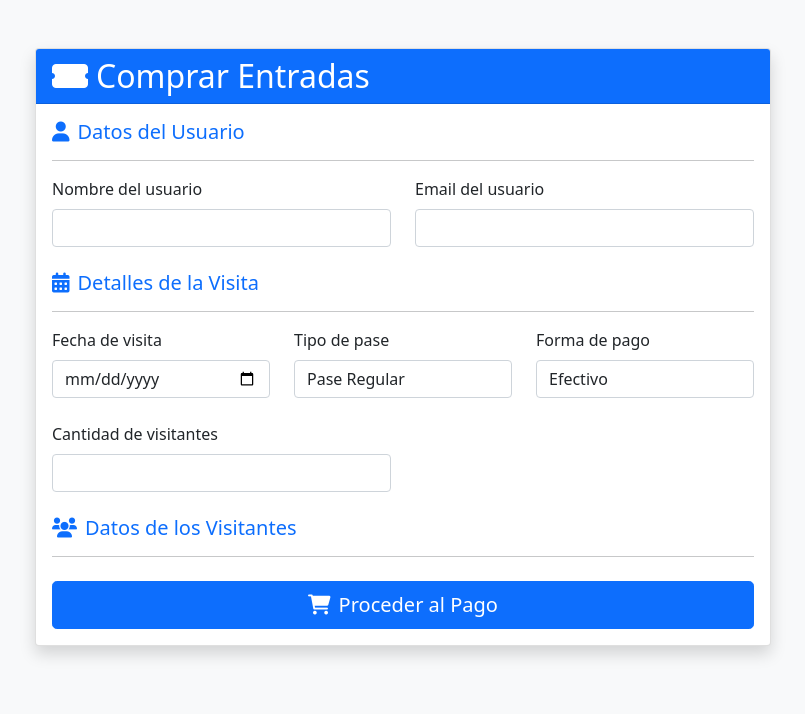
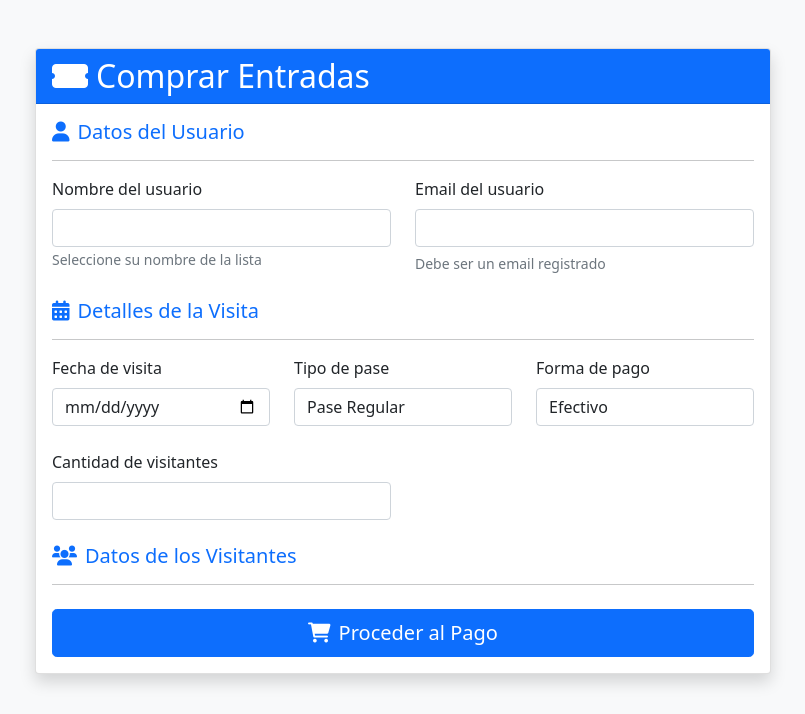
Before and after one commit to marcoffigueroa/TP6-ISW, a Django app: page /comprar-entradas/ in a window 1280 px wide. Shown: the top 714 px of the page, without its empty margins (237-1042 px from the left). Run offline with Django 5.2, Linux system fonts and the light colour scheme.

Commit message:
ADD: Implement user registration validation and enhance form with suggestions for registered users

```diff
--- a/comprar_entradas/constants.py
+++ b/comprar_entradas/constants.py
@@ -35,3 +35,47 @@ FERIADOS = [
     datetime.date(2025, 12, 8),  # Inmaculada Concepción de María
     datetime.date(2025, 12, 25), # Navidad
 ]
+
+# Listado de usuarios registrados
+USUARIOS_REGISTRADOS = [
+    {
+        'nombre': 'Tomas Vergara',
+        'mail': 'tomas.vergara@example.com',
+        'registrado': True
+    },
+    {
+        'nombre': 'Marco Figueroa',
+        'mail': 'marco.figueroa@example.com',
+        'registrado': True
+    },
+    {
+        'nombre': 'Juan Cruz Bordino',
+        'mail': 'juancruz.bordino@example.com',
+        'registrado': True
+    },
+    {
+        'nombre': 'Tiziana Carrizo',
+        'mail': 'tiziana.carrizo@example.com',
+        'registrado': True
+    },
+    {
+        'nombre': 'Ignacio Jose Maspero',
+        'mail': 'ignacio.maspero@example.com',
+        'registrado': True
+    },
+    {
+        'nombre': 'Agustin Rey Laje',
+        'mail': 'agustin.reylaje@example.com',
+        'registrado': True
+    },
+    {
+        'nombre': 'Salvador Gibert',
+        'mail': 'salvador.gibert@example.com',
+        'registrado': True
+    },
+    {
+        'nombre': 'Alena Ariza',
+        'mail': 'alena.ariza@example.com',
+        'registrado': True
+    }
+]
--- a/comprar_entradas/templates/comprar_entradas.html
+++ b/comprar_entradas/templates/comprar_entradas.html
@@ -37,10 +37,14 @@
                                 <div class="col-md-6">
                                     <label for="{{ form.usuario_nombre.id_for_label }}" class="form-label">{{ form.usuario_nombre.label }}</label>
                                     {{ form.usuario_nombre }}
+                                    <div id="nombre-sugerencias" class="list-group position-absolute" style="z-index: 1000; display: none;"></div>
+                                    <small class="form-text text-muted">Seleccione su nombre de la lista</small>
                                 </div>
                                 <div class="col-md-6">
                                     <label for="{{ form.usuario_email.id_for_label }}" class="form-label">{{ form.usuario_email.label }}</label>
                                     {{ form.usuario_email }}
+                                    <div id="email-validacion" class="mt-1"></div>
+                                    <small class="form-text text-muted">Debe ser un email registrado</small>
                                 </div>
                             </div>
 
@@ -131,6 +135,14 @@
             const visitantesContainer = document.getElementById('visitantes-container');
             const resumenPedido = document.getElementById('resumen-pedido');
             const fechaInput = document.querySelector('[name="fecha_visita"]');
+            const nombreInput = document.querySelector('[name="usuario_nombre"]');
+            const emailInput = document.querySelector('[name="usuario_email"]');
+            const nombreSugerencias = document.getElementById('nombre-sugerencias');
+            const emailValidacion = document.getElementById('email-validacion');
+            const form = document.getElementById('comprarForm');
+
+            // Usuarios registrados desde el backend
+            const usuariosRegistrados = {{ usuarios_registrados_json|safe }};
 
             // Feriados hardcodeados en JavaScript
             const feriados = [
@@ -141,6 +153,20 @@
                 '2025-05-01', '2025-05-25', '2025-06-16', '2025-06-20', '2025-07-09',
                 '2025-08-17', '2025-10-12', '2025-11-20', '2025-12-08', '2025-12-25'
             ];
+
+            // Función para validar usuario registrado
+            function validarUsuarioRegistrado(email) {
+                return usuariosRegistrados.find(u => u.mail === email && u.registrado);
+            }
+
+            // Función para buscar usuarios por nombre
+            function buscarUsuariosPorNombre(nombre) {
+                if (!nombre || nombre.length < 2) return [];
+                const nombreLower = nombre.toLowerCase();
+                return usuariosRegistrados.filter(u =>
+                    u.nombre.toLowerCase().includes(nombreLower) && u.registrado
+                );
+            }
 
             // Función para validar fecha
             function validarFecha(fecha) {
@@ -158,6 +184,66 @@
                 }
 
                 return null;
+            }
+
+            // Event listener para nombre (autocompletado)
+            if (nombreInput) {
+                nombreInput.addEventListener('input', function() {
+                    const nombre = this.value;
+                    const usuarios = buscarUsuariosPorNombre(nombre);
+
+                    if (usuarios.length > 0 && nombre.length >= 2) {
+                        nombreSugerencias.innerHTML = '';
+                        usuarios.forEach(usuario => {
+                            const item = document.createElement('button');
+                            item.type = 'button';
+                            item.className = 'list-group-item list-group-item-action';
+                            item.textContent = usuario.nombre;
+                            item.onclick = function() {
+                                nombreInput.value = usuario.nombre;
+                                emailInput.value = usuario.mail;
+                                nombreSugerencias.style.display = 'none';
+                                validarEmailEnTiempoReal();
+                            };
+                            nombreSugerencias.appendChild(item);
+                        });
+                        nombreSugerencias.style.display = 'block';
+                    } else {
+                        nombreSugerencias.style.display = 'none';
+                    }
+                });
+
+                // Cerrar sugerencias al hacer clic fuera
+                document.addEventListener('click', function(e) {
+                    if (e.target !== nombreInput) {
+                        nombreSugerencias.style.display = 'none';
+                    }
+                });
+            }
+
+            // Función para validar email en tiempo real
+            function validarEmailEnTiempoReal() {
+                const email = emailInput.value;
+                if (email) {
+                    const usuario = validarUsuarioRegistrado(email);
+                    if (usuario) {
+                        emailValidacion.innerHTML = '<small class="text-success"><i class="fas fa-check-circle"></i> Usuario registrado: ' + usuario.nombre + '</small>';
+                        emailInput.style.borderColor = '#28a745';
+                    } else {
+                        emailValidacion.innerHTML = '<small class="text-danger"><i class="fas fa-times-circle"></i> Email no registrado en el sistema</small>';
+                        emailInput.style.borderColor = '#dc3545';
+                    }
+                }
+            }
+
+            // Event listener para email
+            if (emailInput) {
+                emailInput.addEventListener('blur', validarEmailEnTiempoReal);
+                emailInput.addEventListener('input', function() {
+                    if (this.value.includes('@')) {
+                        validarEmailEnTiempoReal();
+                    }
+                });
             }
 
             // Event listener para fecha
@@ -188,6 +274,19 @@
                     }
                 });
             }
+
+            // Validación antes de enviar el formulario
+            form.addEventListener('submit', function(e) {
+                const email = emailInput.value;
+                const usuario = validarUsuarioRegistrado(email);
+
+                if (!usuario) {
+                    e.preventDefault();
+                    alert('El email ingresado no está registrado en el sistema. Por favor, seleccione un usuario válido.');
+                    emailInput.focus();
+                    return false;
+                }
+            });
 
             // Función para generar campos de visitantes
             function generarCamposVisitantes(cantidad) {
--- a/comprar_entradas/views.py
+++ b/comprar_entradas/views.py
@@ -7,14 +7,26 @@ import datetime
 import json
 import random
 
-# Importar los feriados del nuevo archivo
-from .constants import FERIADOS
+# Importar los feriados y usuarios registrados del archivo constants
+from .constants import FERIADOS, USUARIOS_REGISTRADOS
 
 # Create your views here.
 
 def validar_usuario_registrado(usuario):
     if not usuario or not usuario.get("id"):
         raise ValueError("El usuario no está registrado.")
+
+    # Validar que el usuario esté en la lista de usuarios registrados
+    email_usuario = usuario.get("email")
+    usuario_encontrado = False
+
+    for usuario_reg in USUARIOS_REGISTRADOS:
+        if usuario_reg.get('mail') == email_usuario and usuario_reg.get('registrado'):
+            usuario_encontrado = True
+            break
+
+    if not usuario_encontrado:
+        raise ValueError("El usuario no está en la lista de usuarios registrados.")
 
 def validar_cantidad_entradas(cantidad):
     # Validar que la cantidad no supere el límite máximo de 10
@@ -245,6 +257,9 @@ def comprar_entradas_view(request):
                     "email": form.cleaned_data['usuario_email']
                 }
 
+                # VALIDAR USUARIO REGISTRADO
+                validar_usuario_registrado(usuario)
+
                 fecha_visita = form.cleaned_data['fecha_visita']
                 tipo_pase = form.cleaned_data['tipo_pase']
                 forma_pago = form.cleaned_data['forma_pago']
@@ -321,7 +336,11 @@ def comprar_entradas_view(request):
     # Pasar feriados al template para validación en JavaScript
     feriados_json = json.dumps([f.strftime('%Y-%m-%d') for f in FERIADOS])
 
+    # Pasar usuarios registrados al template
+    usuarios_registrados_json = json.dumps(USUARIOS_REGISTRADOS)
+
     return render(request, 'comprar_entradas.html', {
         'form': form,
-        'feriados_json': feriados_json
+        'feriados_json': feriados_json,
+        'usuarios_registrados_json': usuarios_registrados_json
     })
```
Also changed, not shown: comprar_entradas/tests/test_realizar_compra.py (+2 -2 lines), comprar_entradas/tests/test_validar_usuario.py (+38 -2 lines), db.sqlite3.
